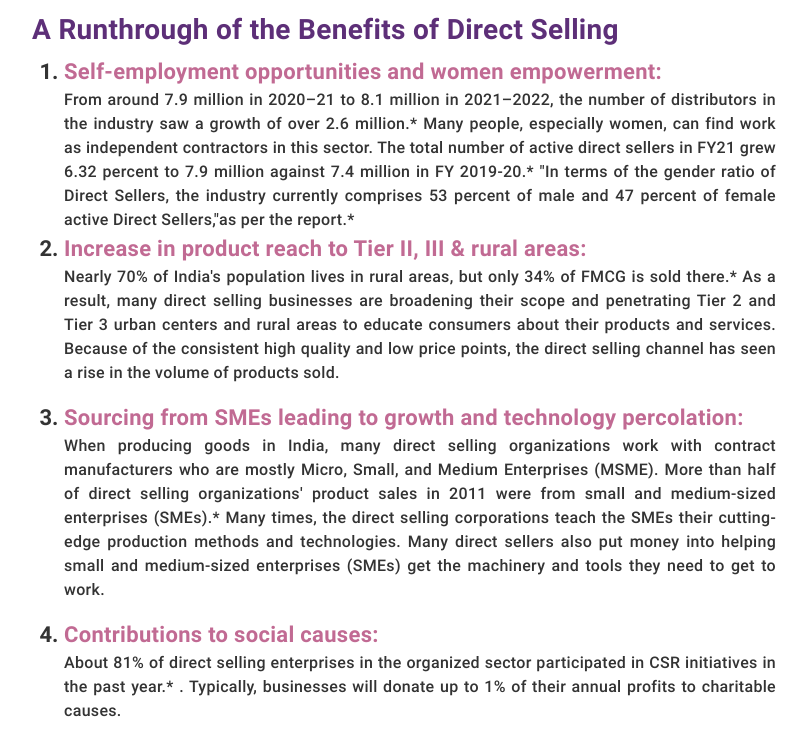
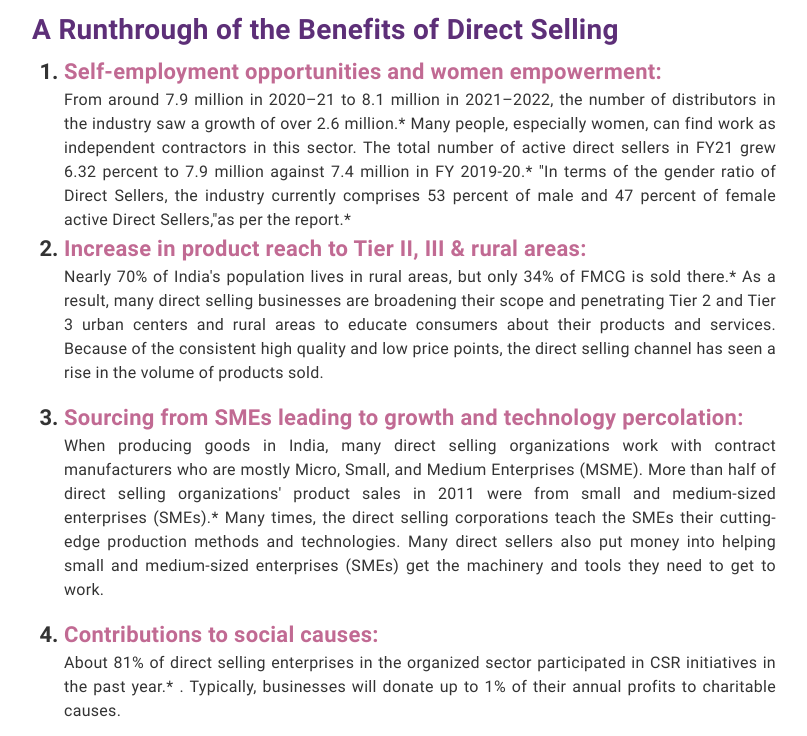
Before and after one commit to yadavashishdhirendra/new-cs.github.io, a plain HTML site: page the-direct-selling-industry-a-global-perspective.html in a window 1280 px wide. Shown: the part 1192-1928 px from the top of the page, without its empty margins (50-857 px from the left). Drawn offline with nearby package versions, Linux system fonts and the light colour scheme.

```diff
--- a/Assets/CSS/blogs-individual.css
+++ b/Assets/CSS/blogs-individual.css
@@ -106,7 +106,7 @@
 
 .listing p {
     font-size: 16px;
-    font-family: 'Roboto_Medium';
+    font-family: 'Roboto_Regular';
     letter-spacing: .3px;
     color: #333;
     margin-bottom: 0;
```
